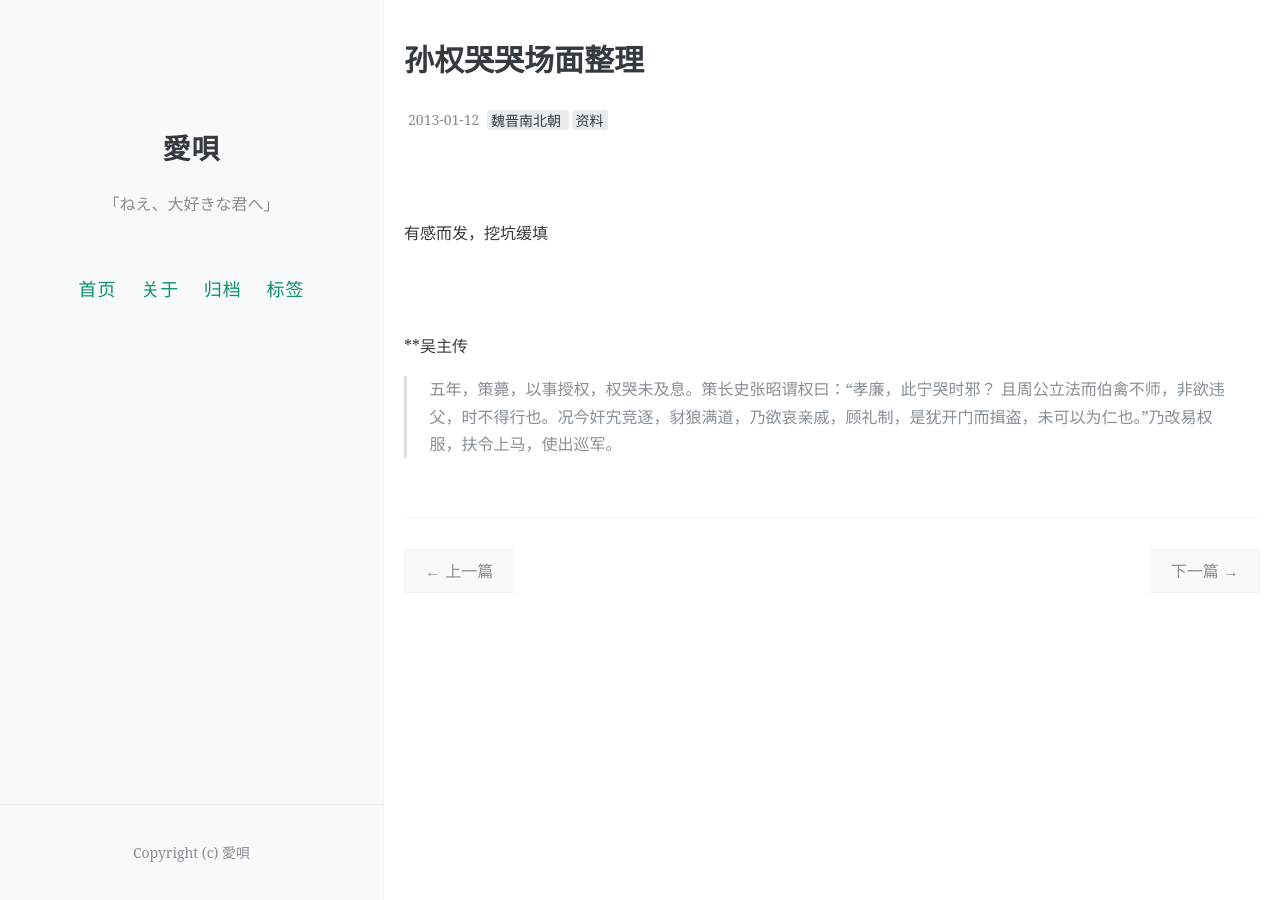
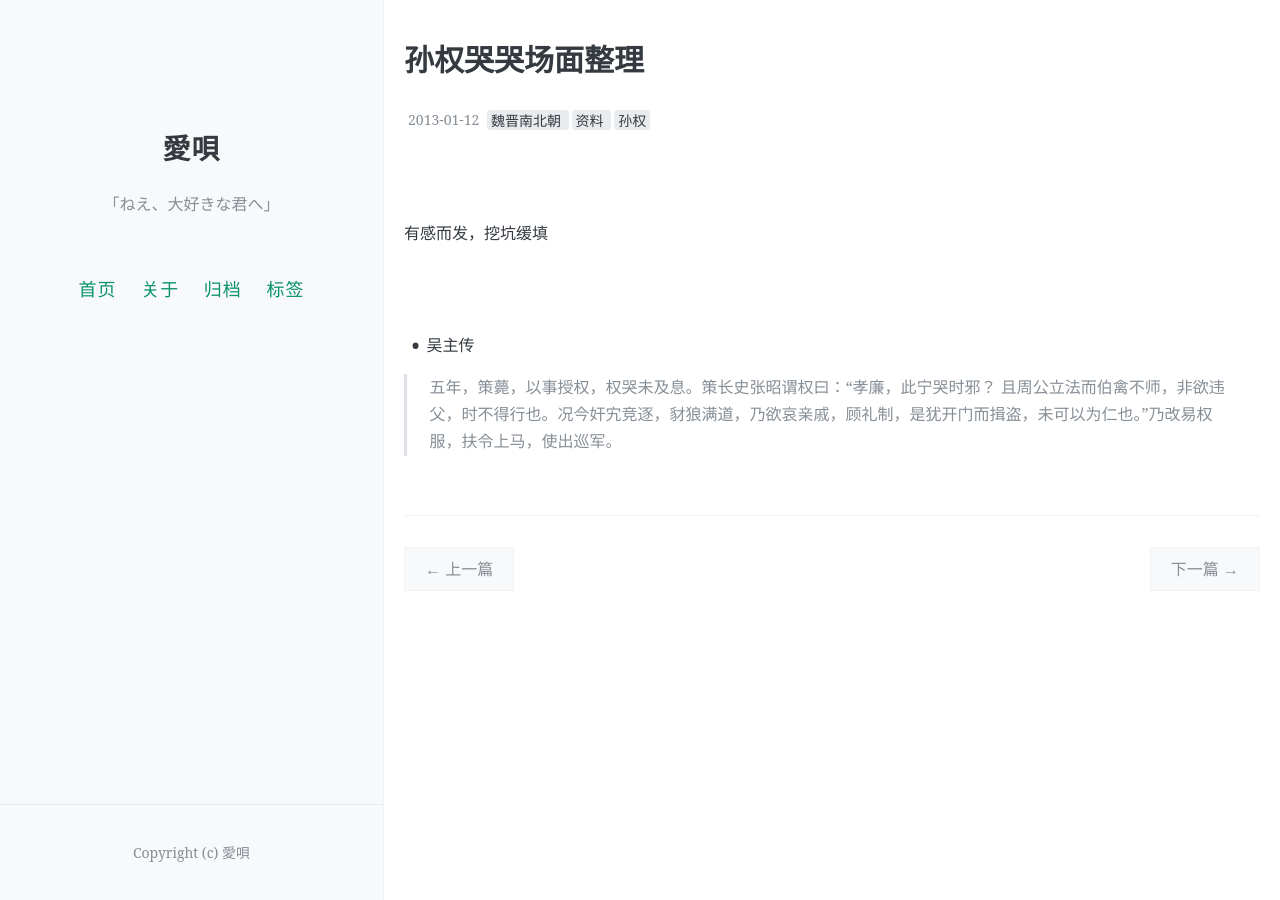
Before and after one commit to aiuta264/aiuta, a Jekyll site: the page built from _posts/2013-01-12-sunquankuku.md, in a window 1280 px wide. Built offline with Jekyll 4.4.1, drawn with Linux system fonts in a browser that asks for light colours; comment, search, counter and statistics services are not loaded.

Commit message:
Update 2013-01-12-sunquankuku.md

```diff
--- a/_posts/2013-01-12-sunquankuku.md
+++ b/_posts/2013-01-12-sunquankuku.md
@@ -4,7 +4,7 @@ title: 孙权哭哭场面整理
 date: 2013-01-12
 Author: 愛唄
 categories:
-tags: [魏晋南北朝, 资料]
+tags: [魏晋南北朝, 资料, 孙权]
 comments: true
 ---
 
@@ -16,7 +16,7 @@ comments: true
 <br>
 <br>
 
-**吴主传
+* 吴主传
 
 >五年，策薨，以事授权，权哭未及息。策长史张昭谓权曰：“孝廉，此宁哭时邪？  且周公立法而伯禽不师，非欲违父，时不得行也。况今奸宄竞逐，豺狼满道，乃欲哀亲戚，顾礼制，是犹开门而揖盗，未可以为仁也。”乃改易权服，扶令上马，使出巡军。
 
```
